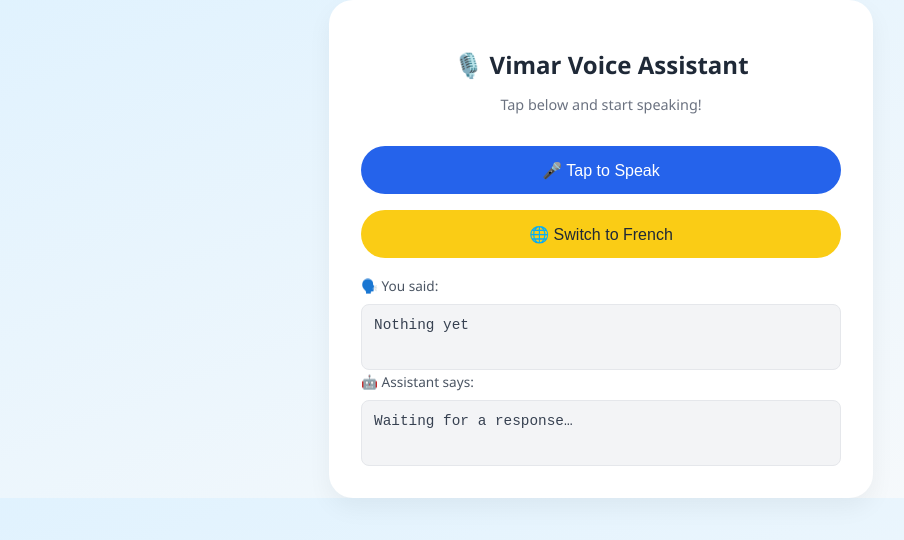
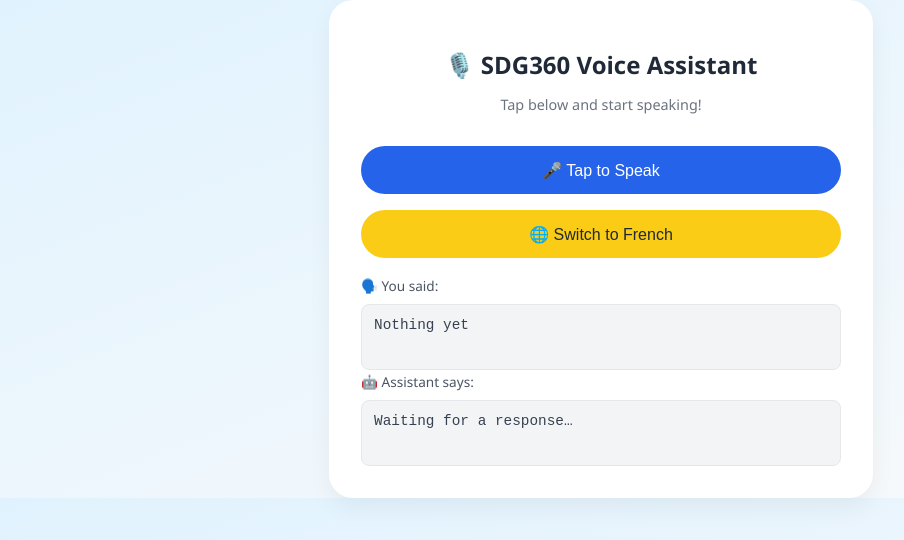
Before and after one commit to sdg360/voice-assistant, a React (Vite) app: page / in a window 1280 px wide. Shown: the top 540 px of the page, without its empty margins (39-943 px from the left). Built offline with nearby package versions, Linux system fonts and the light colour scheme.

Commit message:
Update VoiceAssistant.jsx

```diff
--- a/src/VoiceAssistant.jsx
+++ b/src/VoiceAssistant.jsx
@@ -73,7 +73,7 @@ export default function VoiceAssistant() {
 
   return (
     <div className="voice-wrapper">
-      <h1 className="voice-title">🎙️ Vimar Voice Assistant</h1>
+      <h1 className="voice-title">🎙️ SDG360 Voice Assistant</h1>
       <p className="voice-subtitle">Tap below and start speaking!</p>
 
       <button
```
